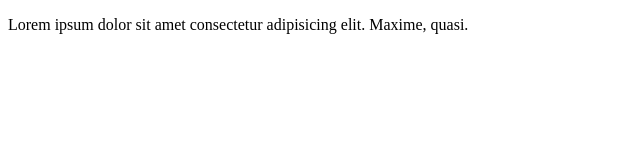
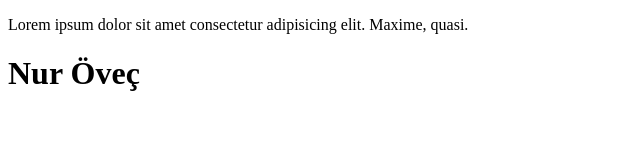
Before and after one commit to nurovec/git-training, a plain HTML site: page index.html in a window 1280 px wide. Shown: the whole page, without its empty margins (0-640 px from the left). Drawn offline with Linux system fonts and the light colour scheme.

Commit message:
isim eklendi

```diff
--- a/index.html
+++ b/index.html
@@ -8,6 +8,7 @@
 </head>
 <body>
     <p>Lorem ipsum dolor sit amet consectetur adipisicing elit. Maxime, quasi.</p>
+    <h1>Nur Öveç</h1>
 
 </body>
 </html>
```
